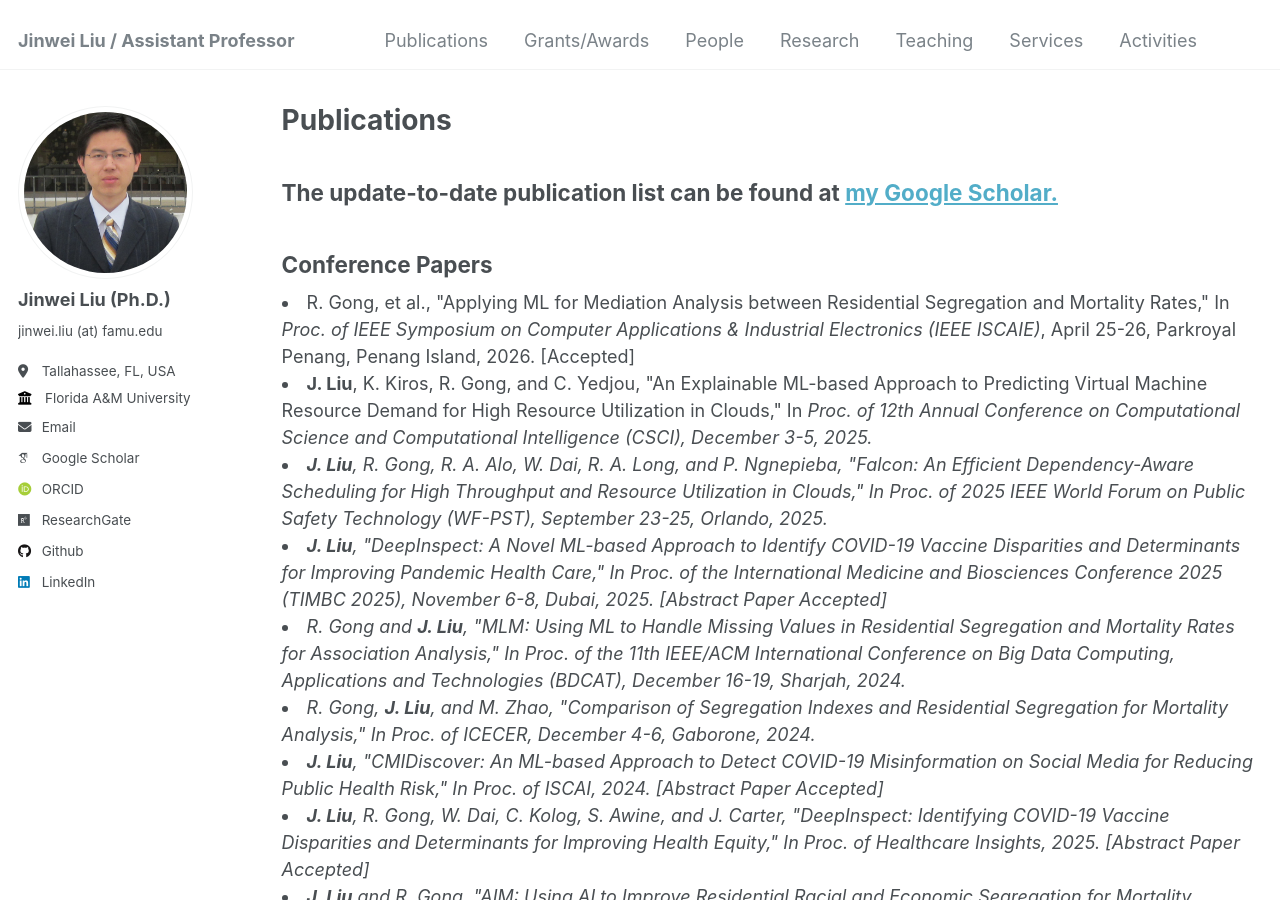
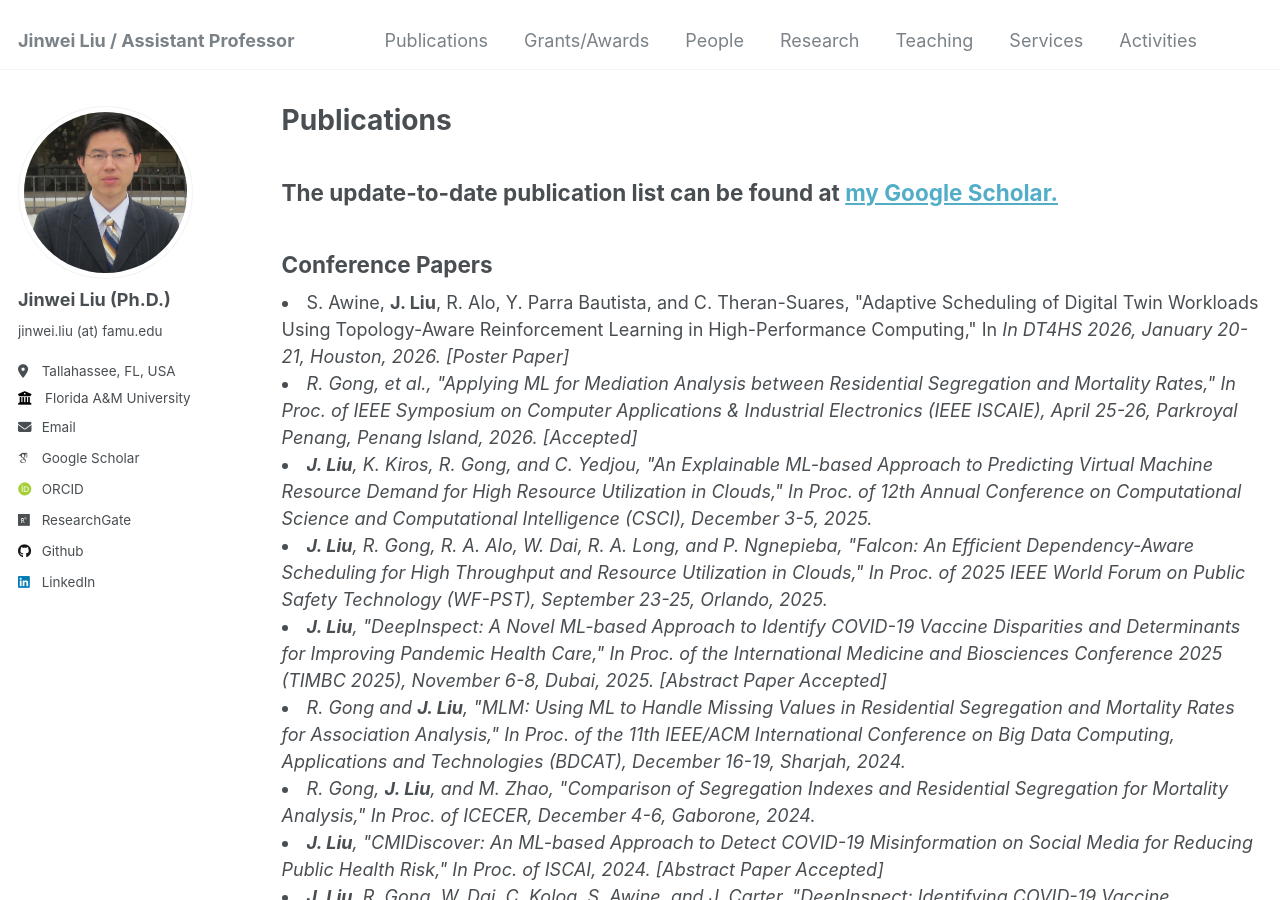
Before and after one commit to jinweiliucu/jinweiliucu.github.io, a Jekyll site: the page built from _publications/publications.html, in a window 1280 px wide and 900 px high. Built offline with Jekyll 4.4.1, drawn with Linux system fonts in a browser that asks for light colours; some web fonts are replaced.

Commit message:
Update publications.html

```diff
--- a/_publications/publications.html
+++ b/_publications/publications.html
@@ -9,6 +9,13 @@ author_profile: true
 
 
 <h2 class="text-left">Conference Papers</h2>
+	<li>
+    S. Awine, <strong>J. Liu</strong>, R. Alo, Y. Parra Bautista, and C. Theran-Suares, "Adaptive Scheduling of Digital Twin Workloads Using Topology-Aware Reinforcement Learning in High-Performance Computing,"
+    In <em>In DT4HS 2026, January 20-21, Houston, 2026. [Poster Paper]
+    <!-- [<a href="/files/articles/WF-PST2025LiuFalcon.pdf">Paper</a>]</span> -->
+    </span><br>
+    </li>
+
     <li>
     R. Gong, et al., "Applying ML for Mediation Analysis between Residential Segregation and Mortality Rates,"
     In <em>Proc. of IEEE Symposium on Computer Applications & Industrial Electronics (IEEE ISCAIE)</em>, April 25-26, Parkroyal Penang, Penang Island, 2026. [Accepted]
```
